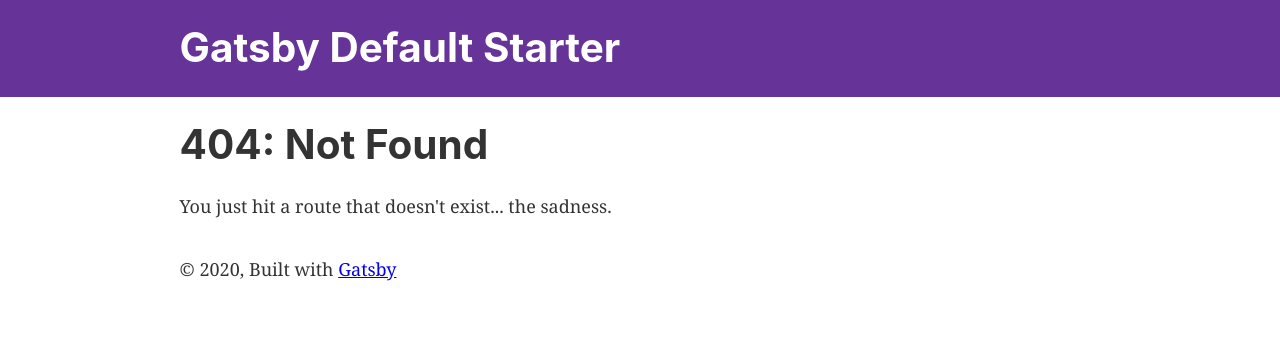
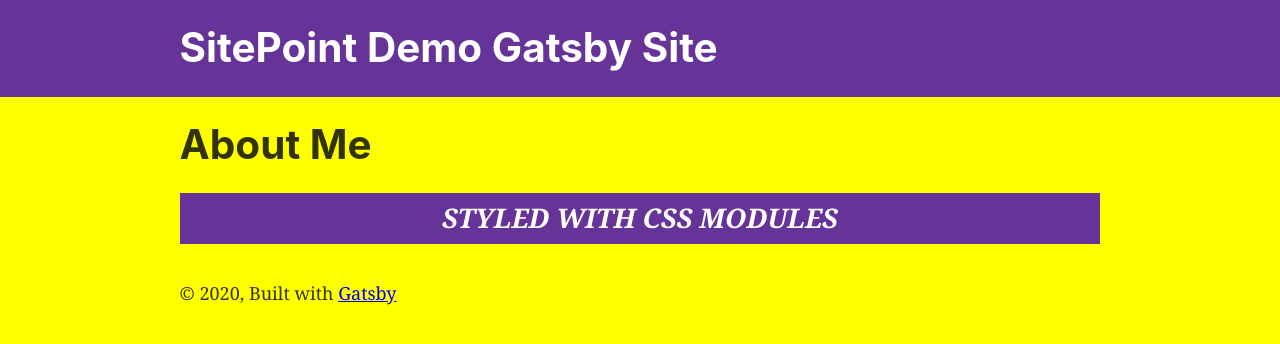
Before and after one commit to SirHexxus/gatsby-test, a Gatsby site: page /about in a window 1280 px wide. Before the commit this address had no page. Built offline with nearby package versions, Linux system fonts and the light colour scheme; Gatsby itself is replaced by a stand-in of ours.

Commit message:
initial setup beyond the boilerplate

```diff
--- a/gatsby-browser.js
+++ b/gatsby-browser.js
@@ -5,3 +5,4 @@
  */
 
 // You can delete this file if you're not using it
+// import "./src/styles/global.css"
--- a/gatsby-config.js
+++ b/gatsby-config.js
@@ -1,6 +1,6 @@
 module.exports = {
   siteMetadata: {
-    title: `Gatsby Default Starter`,
+    title: `SitePoint Demo Gatsby Site`,
     description: `Kick off your next, great Gatsby project with this default starter. This barebones starter ships with the main Gatsby configuration files you might need.`,
     author: `@gatsbyjs`,
   },
--- /dev/null
+++ b/src/components/fancy-paragraph.js
@@ -0,0 +1,6 @@
+import React from "react"
+import fancyParagraphStyles from "./fancy-paragraph.module.css"
+
+const FancyParagraph = (props) => <p className={fancyParagraphStyles.fancy}>{props.paragraphText}</p>
+
+export default FancyParagraph
--- /dev/null
+++ b/src/components/fancy-paragraph.module.css
@@ -0,0 +1,11 @@
+.fancy {
+    font-size: 1.5rem;
+    text-align: center;
+    line-height: 1.2;
+    padding: 0.5rem;
+    color: #fff;
+    background-color: rebeccapurple;
+    font-weight: 800;
+    font-style: italic;
+    text-transform: uppercase;
+  }
--- a/src/components/layout.css
+++ b/src/components/layout.css
@@ -18,6 +18,7 @@
   -ms-font-feature-settings: "kern", "liga", "clig", "calt";
   -webkit-font-feature-settings: "kern", "liga", "clig", "calt";
   font-feature-settings: "kern", "liga", "clig", "calt";
+  background-color: yellow;
 }
 article,
 aside,
--- /dev/null
+++ b/src/pages/about.js
@@ -0,0 +1,12 @@
+import React from "react"
+import Layout from "../components/layout"
+import FancyParagraph from "../components/fancy-paragraph"
+
+const AboutPage = () => (
+    <Layout>
+        <h1>About Me</h1>
+        <FancyParagraph paragraphText="Styled with CSS Modules" />
+    </Layout>
+)
+
+export default AboutPage
--- a/src/pages/index.js
+++ b/src/pages/index.js
@@ -9,12 +9,11 @@
   <Layout>
     <SEO title="Home" />
     <h1>Hi people</h1>
-    <p>Welcome to your new Gatsby site.</p>
-    <p>Now go build something great.</p>
+    <p>Welcome to my SitePoint Demo Site!</p>
     <div style={{ maxWidth: `300px`, marginBottom: `1.45rem` }}>
       <Image />
     </div>
-    <Link to="/page-2/">Go to page 2</Link> <br />
+    <Link to="/about/">About Me</Link> <br />
     <Link to="/using-typescript/">Go to "Using TypeScript"</Link>
   </Layout>
 )
--- /dev/null
+++ b/src/styles/global.css
@@ -0,0 +1,3 @@
+body {
+    background-color: yellow;
+}
```
Also changed, not shown: src/pages/page-2.js (+13 -3 lines).
